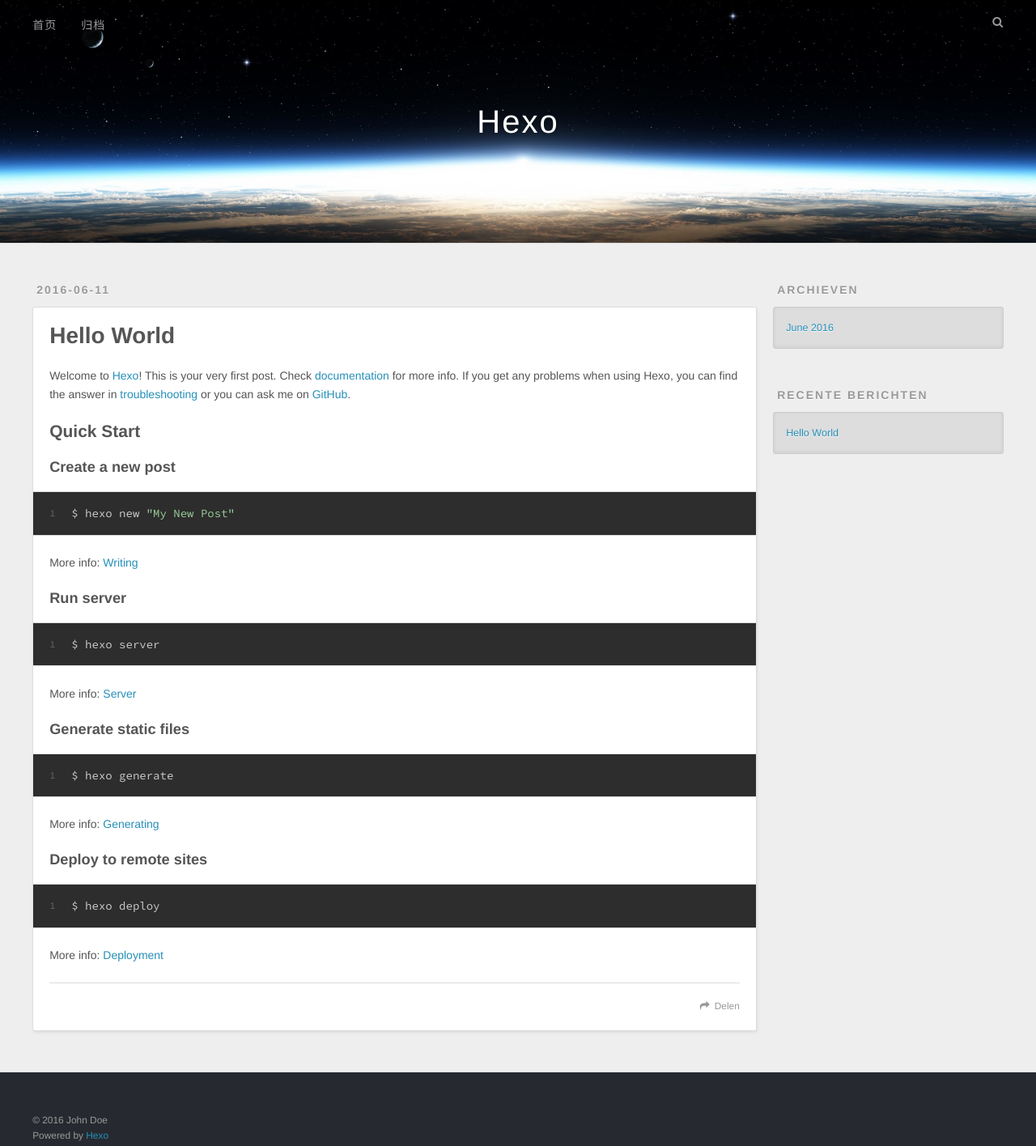
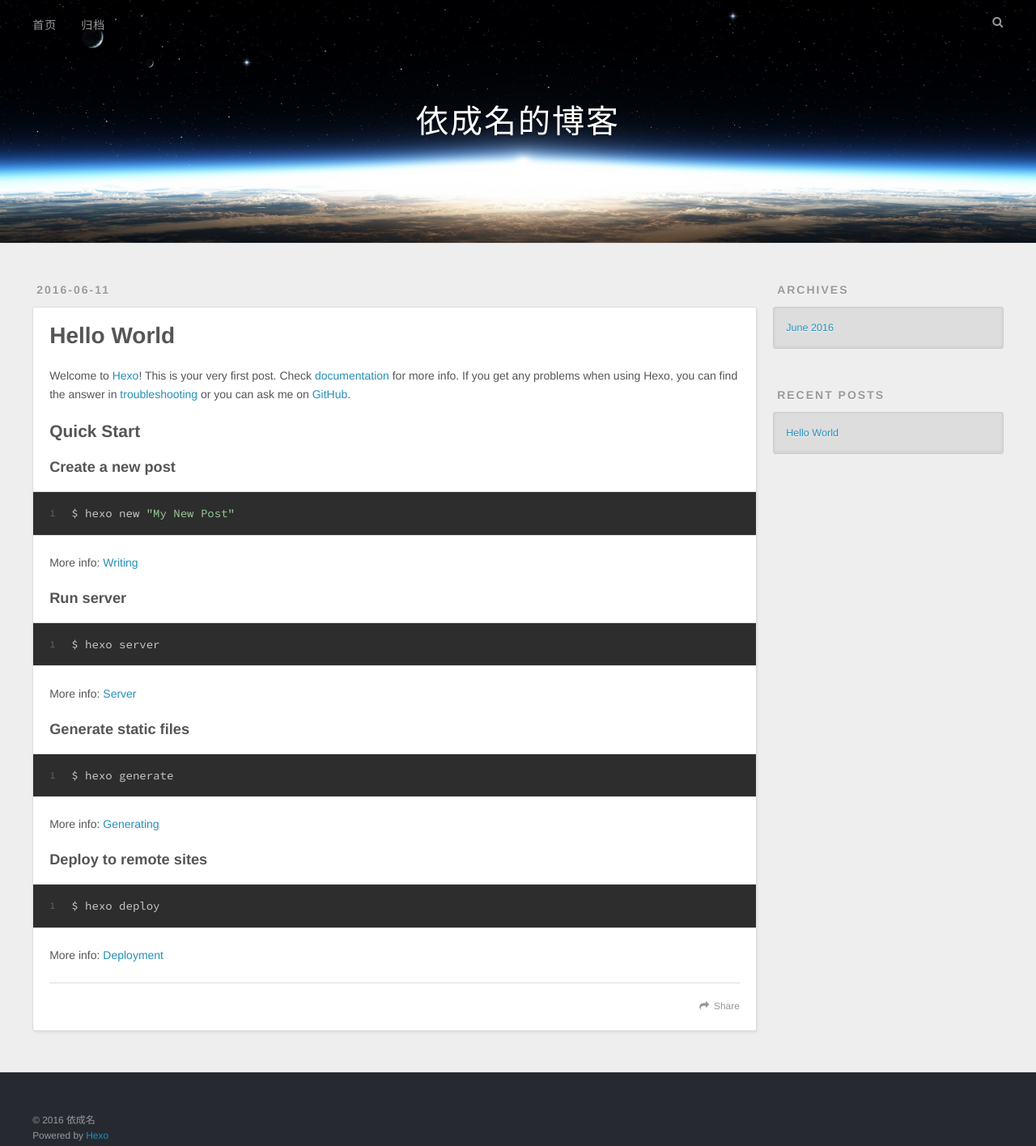
Before and after one commit to FreeApe/freeape.github.io, a plain HTML site: page index.html in a window 1280 px wide. Shown: the whole page at 81% size. Drawn offline with nearby package versions, Linux system fonts and the light colour scheme.

Commit message:
Site updated: 2016-06-11 19:31:52

```diff
--- a/index.html
+++ b/index.html
@@ -3,17 +3,17 @@
 <head>
   <meta charset="utf-8">
 
-  <title>Hexo</title>
+  <title>依成名的博客</title>
   <meta name="viewport" content="width=device-width, initial-scale=1, maximum-scale=1">
-  <meta name="description">
+  <meta name="description" content="依成名 博客 github hexo">
 <meta property="og:type" content="website">
-<meta property="og:title" content="Hexo">
+<meta property="og:title" content="依成名的博客">
 <meta property="og:url" content="http://yoursite.com/index.html">
-<meta property="og:site_name" content="Hexo">
-<meta property="og:description">
+<meta property="og:site_name" content="依成名的博客">
+<meta property="og:description" content="依成名 博客 github hexo">
 <meta name="twitter:card" content="summary">
-<meta name="twitter:title" content="Hexo">
-<meta name="twitter:description">
+<meta name="twitter:title" content="依成名的博客">
+<meta name="twitter:description" content="依成名 博客 github hexo">
 
 
     <link rel="icon" href="/favicon.png">
@@ -34,7 +34,7 @@
   <div id="header-outer" class="outer">
     <div id="header-title" class="inner">
       <h1 id="logo-wrap">
-        <a href="/" id="logo">Hexo</a>
+        <a href="/" id="logo">依成名的博客</a>
       </h1>
 
     </div>
@@ -49,7 +49,7 @@
       </nav>
       <nav id="sub-nav">
 
-        <a id="nav-search-btn" class="nav-icon" title="Zoeken"></a>
+        <a id="nav-search-btn" class="nav-icon" title="Search"></a>
       </nav>
       <div id="search-form-wrap">
         <form action="//google.com/search" method="get" accept-charset="UTF-8" class="search-form"><input type="search" name="q" results="0" class="search-form-input" placeholder="Search"><button type="submit" class="search-form-submit">&#xF002;</button><input type="hidden" name="sitesearch" value="http://yoursite.com"></form>
@@ -95,7 +95,7 @@
 
     </div>
     <footer class="article-footer">
-      <a data-url="http://yoursite.com/2016/06/11/hello-world/" data-id="cipb2wojg000020jnavptkyll" class="article-share-link">Delen</a>
+      <a data-url="http://yoursite.com/2016/06/11/hello-world/" data-id="cipb30kac0000hwjnmqjij014" class="article-share-link">Share</a>
 
 
     </footer>
@@ -120,7 +120,7 @@
 
 
   <div class="widget-wrap">
-    <h3 class="widget-title">Archieven</h3>
+    <h3 class="widget-title">Archives</h3>
     <div class="widget">
       <ul class="archive-list"><li class="archive-list-item"><a class="archive-list-link" href="/archives/2016/06/">June 2016</a></li></ul>
     </div>
@@ -130,7 +130,7 @@
 
 
   <div class="widget-wrap">
-    <h3 class="widget-title">Recente berichten</h3>
+    <h3 class="widget-title">Recent Posts</h3>
     <div class="widget">
       <ul>
 
@@ -150,7 +150,7 @@
 
   <div class="outer">
     <div id="footer-info" class="inner">
-      &copy; 2016 John Doe<br>
+      &copy; 2016 依成名<br>
       Powered by <a href="http://hexo.io/" target="_blank">Hexo</a>
     </div>
   </div>
```
Also changed, not shown: 2016/06/11/hello-world/index.html (+8 -8 lines), archives/2016/06/index.html (+12 -12 lines), archives/2016/index.html (+12 -12 lines), archives/index.html (+12 -12 lines).
